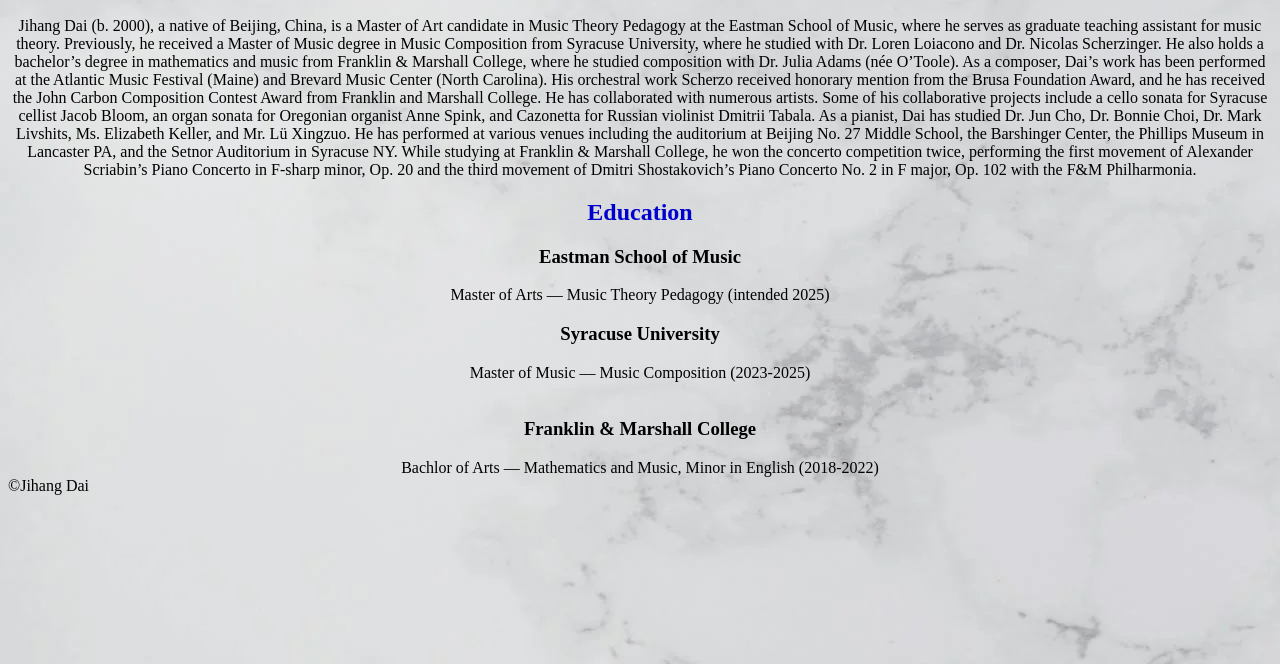
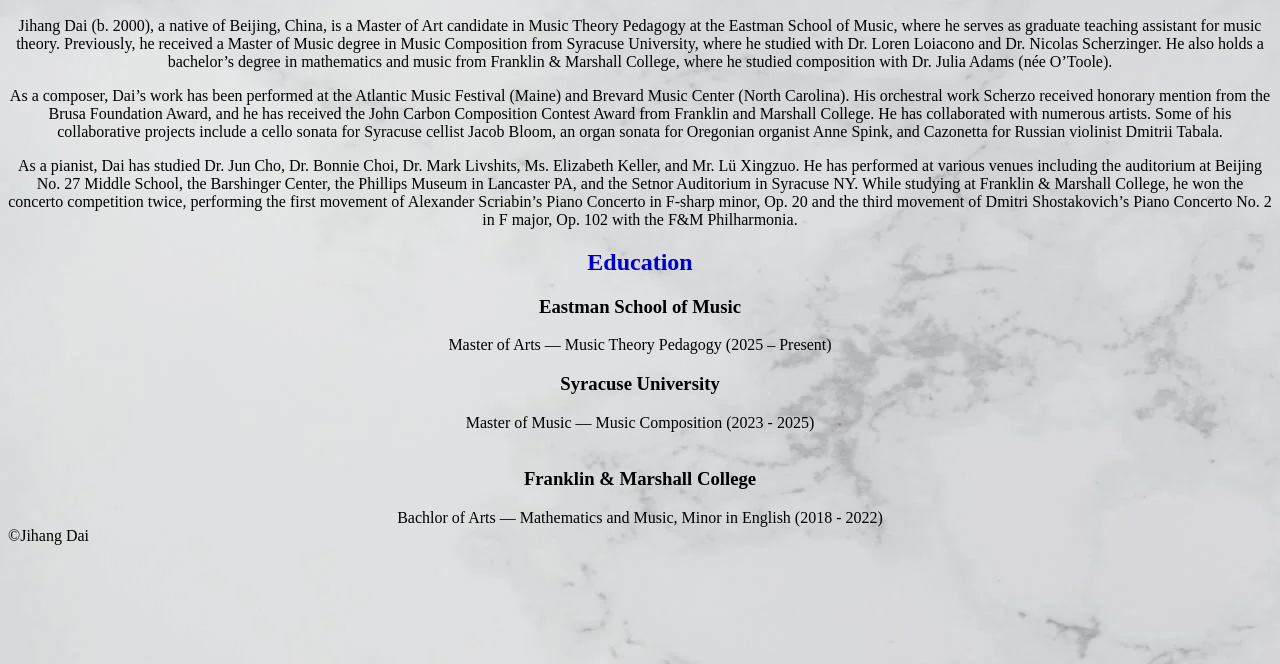
Before and after one commit to jihangdai/music, a plain HTML site: page bio.html in a window 1280 px wide. Shown: the part 136-800 px from the top of the page. Drawn offline with Linux system fonts and the light colour scheme; files whose address does not match are found by name.

Commit message:
Update bio.html

```diff
--- a/bio.html
+++ b/bio.html
@@ -18,20 +18,17 @@
     </header>
     <h1>About</h1>
     <h2>Official Bio</h2>
-    <article>Jihang Dai (b. 2000), a native of Beijing, China, is a Master of Art candidate in Music Theory Pedagogy at the Eastman School of Music, where he serves as graduate teaching assistant for music theory. Previously, he received a Master of Music degree in Music Composition from Syracuse University, where he studied with Dr. Loren Loiacono and Dr. Nicolas Scherzinger. He also holds a bachelor’s degree in mathematics and music from Franklin & Marshall College, where he studied composition with Dr. Julia Adams (née O’Toole).
-
-As a composer, Dai’s work has been performed at the Atlantic Music Festival (Maine) and Brevard Music Center (North Carolina). His orchestral work Scherzo received honorary mention from the Brusa Foundation Award, and he has received the John Carbon Composition Contest Award from Franklin and Marshall College. He has collaborated with numerous artists. Some of his collaborative projects include a cello sonata for Syracuse cellist Jacob Bloom, an organ sonata for Oregonian organist Anne Spink, and Cazonetta for Russian violinist Dmitrii Tabala.
-
-As a pianist, Dai has studied Dr. Jun Cho, Dr. Bonnie Choi, Dr. Mark Livshits, Ms. Elizabeth Keller, and Mr. Lü Xingzuo. He has performed at various venues including the auditorium at Beijing No. 27 Middle School, the Barshinger Center, the Phillips Museum in Lancaster PA, and the Setnor Auditorium in Syracuse NY. While studying at Franklin & Marshall College, he won the concerto competition twice, performing the first movement of Alexander Scriabin’s Piano Concerto in F-sharp minor, Op. 20 and the third movement of Dmitri Shostakovich’s Piano Concerto No. 2 in F major, Op. 102 with the F&M Philharmonia.
-
+    <article><p>Jihang Dai (b. 2000), a native of Beijing, China, is a Master of Art candidate in Music Theory Pedagogy at the Eastman School of Music, where he serves as graduate teaching assistant for music theory. Previously, he received a Master of Music degree in Music Composition from Syracuse University, where he studied with Dr. Loren Loiacono and Dr. Nicolas Scherzinger. He also holds a bachelor’s degree in mathematics and music from Franklin & Marshall College, where he studied composition with Dr. Julia Adams (née O’Toole).</p>
+        <p>As a composer, Dai’s work has been performed at the Atlantic Music Festival (Maine) and Brevard Music Center (North Carolina). His orchestral work Scherzo received honorary mention from the Brusa Foundation Award, and he has received the John Carbon Composition Contest Award from Franklin and Marshall College. He has collaborated with numerous artists. Some of his collaborative projects include a cello sonata for Syracuse cellist Jacob Bloom, an organ sonata for Oregonian organist Anne Spink, and Cazonetta for Russian violinist Dmitrii Tabala.</p>
+        <p>As a pianist, Dai has studied Dr. Jun Cho, Dr. Bonnie Choi, Dr. Mark Livshits, Ms. Elizabeth Keller, and Mr. Lü Xingzuo. He has performed at various venues including the auditorium at Beijing No. 27 Middle School, the Barshinger Center, the Phillips Museum in Lancaster PA, and the Setnor Auditorium in Syracuse NY. While studying at Franklin & Marshall College, he won the concerto competition twice, performing the first movement of Alexander Scriabin’s Piano Concerto in F-sharp minor, Op. 20 and the third movement of Dmitri Shostakovich’s Piano Concerto No. 2 in F major, Op. 102 with the F&M Philharmonia.</p>
     </article>
     <h2>Education</h2>
     <h3>Eastman School of Music</h3>
-    <article>Master of Arts –– Music Theory Pedagogy (intended 2025)</article>
+    <article>Master of Arts –– Music Theory Pedagogy (2025 – Present)</article>
 <h3>Syracuse University</h3>
-<article>Master of Music –– Music Composition (2023-2025)</article><br>
+<article>Master of Music –– Music Composition (2023 - 2025)</article><br>
 <h3>Franklin &amp; Marshall College</h3>
-<article>Bachlor of Arts –– Mathematics and Music, Minor in English (2018-2022)</article>
+<article>Bachlor of Arts –– Mathematics and Music, Minor in English (2018 - 2022)</article>
 </body>
 
 <footer>&copy;Jihang Dai</footer>
```
